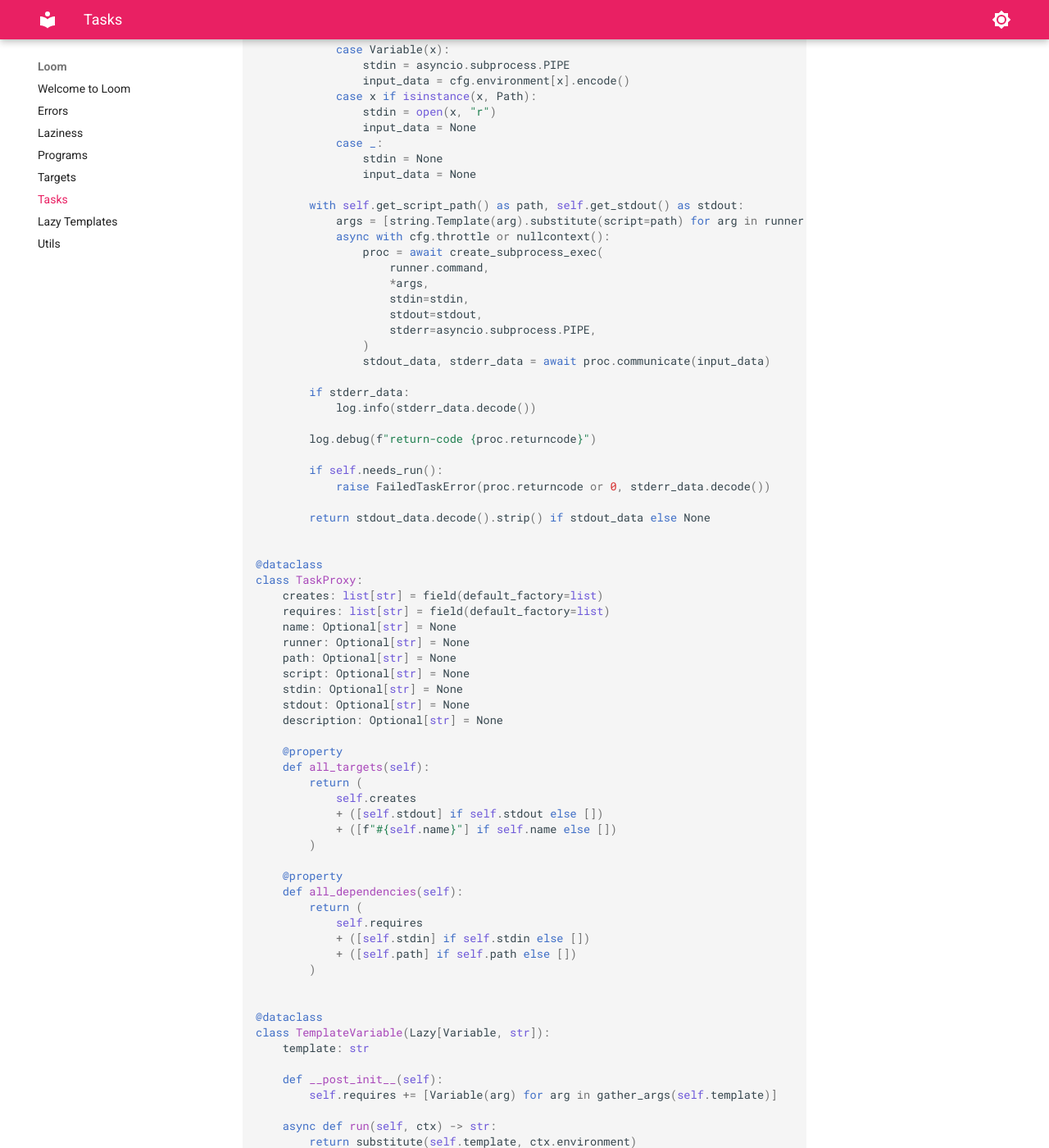
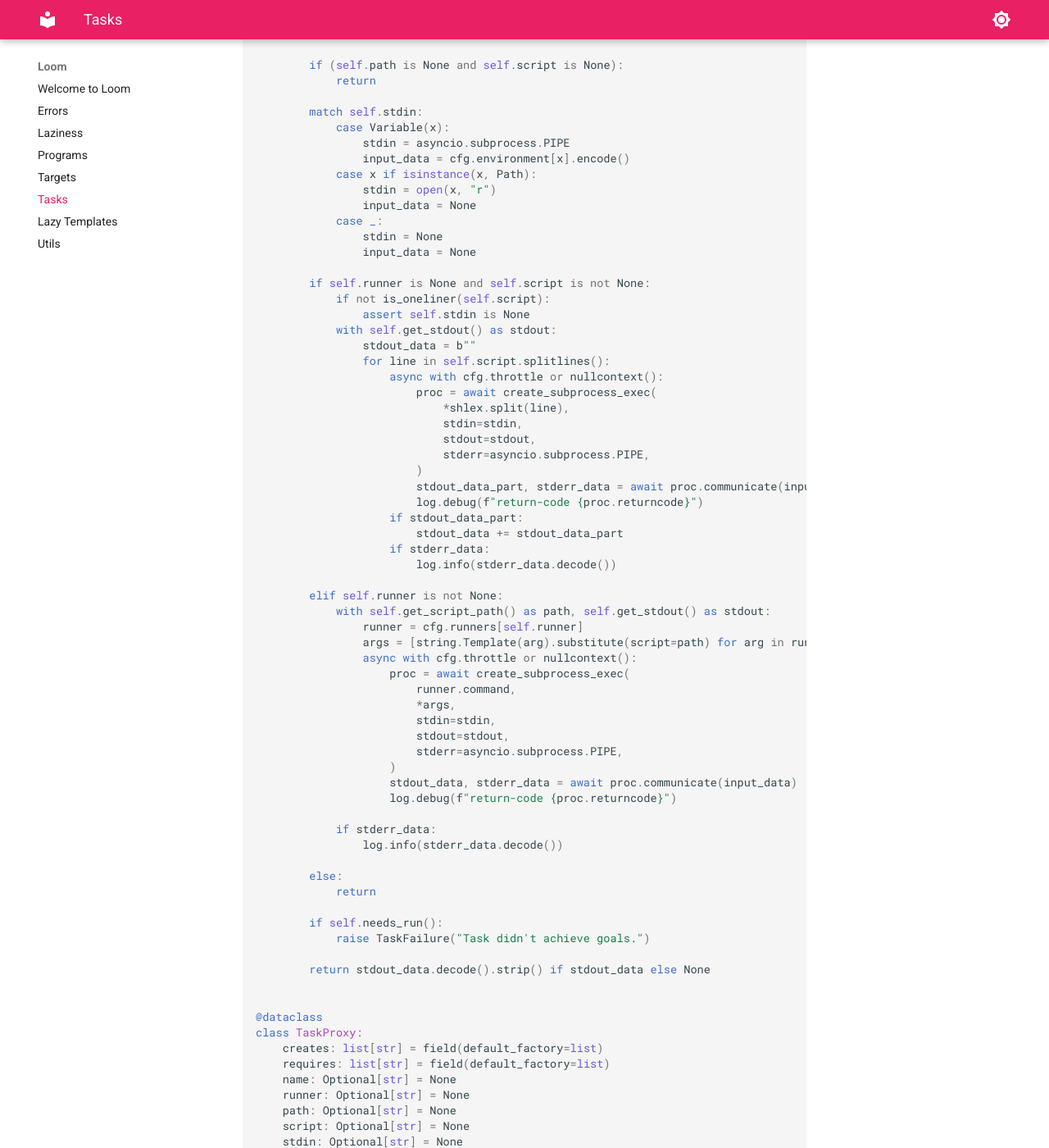
Before and after one commit to entangled/brei, an MkDocs documentation site: the page built from docs/tasks.md, in a window 1280 px wide and 1400 px high, scrolled down 2899 px. Shown: the whole window at 82% size. Built offline with MkDocs 1.6.1 and Material for MkDocs 9.7.7, drawn with Linux system fonts in a browser that asks for light colours; some of the changed text lies outside the part shown.

Commit message:
default runner: pass lines through shlex and run directly; fix #2

```diff
--- a/docs/tasks.md
+++ b/docs/tasks.md
@@ -13,11 +13,14 @@ from tempfile import NamedTemporaryFile
 from typing import Any, Optional
 from asyncio import create_subprocess_exec
 from textwrap import indent
+import shlex
+
+from loom.result import TaskFailure
 
 from .lazy import MissingDependency, Lazy, LazyDB, Phony
 from .utility import stat
 from .logging import logger
-from .errors import FailedTaskError
+from .errors import FailedTaskError, HelpfulUserError
 from .template_strings import gather_args, substitute
 
 
@@ -51,6 +54,10 @@ def str_to_target(s: str) -> Path | Phony | Variable:
         return Variable(m.group(1))
     else:
         return Path(s)
+
+
+def is_oneliner(s: str) -> bool:
+    return len(s.splitlines()) == 1
 
 
 @dataclass
@@ -156,25 +161,49 @@ class Task(Lazy[Path | Phony | Variable, str | None]):
                 stdin = None
                 input_data = None
 
-        with self.get_script_path() as path, self.get_stdout() as stdout:
-            args = [string.Template(arg).substitute(script=path) for arg in runner.args]
-            async with cfg.throttle or nullcontext():
-                proc = await create_subprocess_exec(
-                    runner.command,
-                    *args,
-                    stdin=stdin,
-                    stdout=stdout,
-                    stderr=asyncio.subprocess.PIPE,
-                )
-                stdout_data, stderr_data = await proc.communicate(input_data)
+        if self.runner is None and self.script is not None:
+            if not is_oneliner(self.script):
+                assert self.stdin is None
+            with self.get_stdout() as stdout:
+                stdout_data = b""
+                for line in self.script.splitlines():
+                    async with cfg.throttle or nullcontext():
+                        proc = await create_subprocess_exec(
+                            *shlex.split(line),
+                            stdin=stdin,
+                            stdout=stdout,
+                            stderr=asyncio.subprocess.PIPE,
+                        )
+                        stdout_data_part, stderr_data = await proc.communicate(input_data)
+                        log.debug(f"return-code {proc.returncode}")
+                    if stdout_data_part:
+                        stdout_data += stdout_data_part
+                    if stderr_data:
+                        log.info(stderr_data.decode())
 
-        if stderr_data:
-            log.info(stderr_data.decode())
+        elif self.runner is not None:
+            with self.get_script_path() as path, self.get_stdout() as stdout:
+                runner = cfg.runners[self.runner]
+                args = [string.Template(arg).substitute(script=path) for arg in runner.args]
+                async with cfg.throttle or nullcontext():
+                    proc = await create_subprocess_exec(
+                        runner.command,
+                        *args,
+                        stdin=stdin,
+                        stdout=stdout,
+                        stderr=asyncio.subprocess.PIPE,
+                    )
+                    stdout_data, stderr_data = await proc.communicate(input_data)
+                    log.debug(f"return-code {proc.returncode}")
 
-        log.debug(f"return-code {proc.returncode}")
+            if stderr_data:
+                log.info(stderr_data.decode())
+
+        else:
+            return
 
         if self.needs_run():
-            raise FailedTaskError(proc.returncode or 0, stderr_data.decode())
+            raise TaskFailure("Task didn't achieve goals.")
 
         return stdout_data.decode().strip() if stdout_data else None
 
--- a/pyproject.toml
+++ b/pyproject.toml
@@ -32,7 +32,6 @@ packages = ["loom"]
 
 [[tool.loom.task]]
 name = "test"
-language = "Bash"
 script = """
 coverage run --source=loom -m pytest
 coverage xml
```
Also changed, not shown: other parts of docs/tasks.md (+1 -3 lines), 3 other files.
